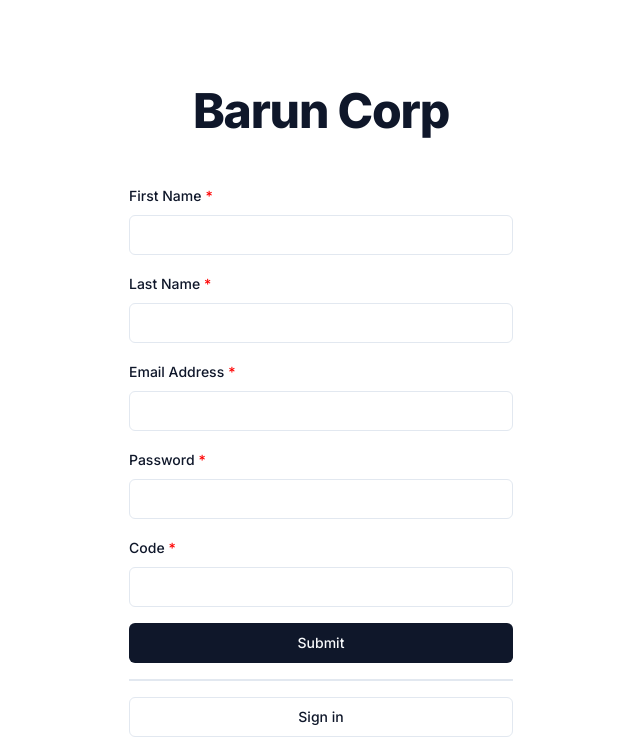
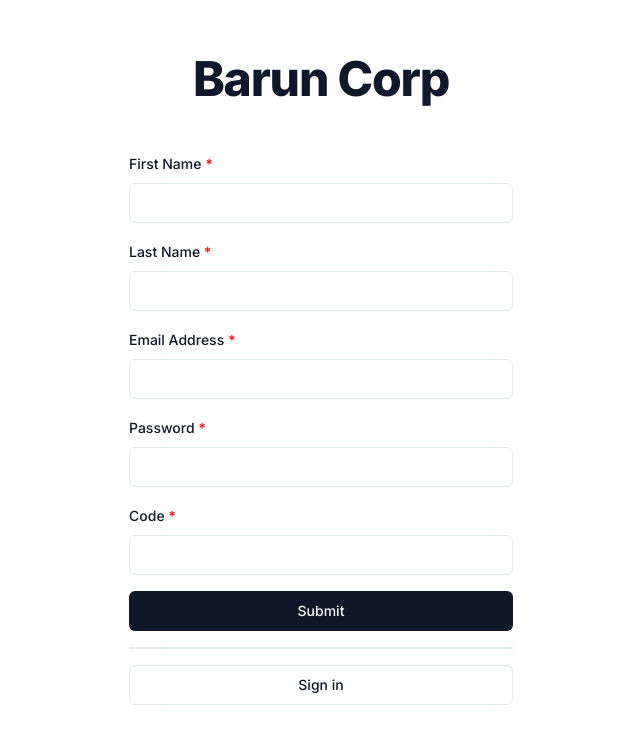
Before and after one commit to OJWareCompany/baruncorp-web, a Next.js app: page /signup in a window 1280 px wide. Shown: the part 105-842 px from the top of the page, without its empty margins (319-959 px from the left). After the commit the page ends 810 px from the top, so only its background shows below. Built offline with nearby package versions, Linux system fonts and the light colour scheme; no server answers.

Commit message:
🌈 style: modify margin of title

```diff
--- a/src/app/(auth)/layout.tsx
+++ b/src/app/(auth)/layout.tsx
@@ -12,7 +12,7 @@ export default async function AuthLayout({
   return (
     <>
       <main className="w-96 mx-auto flex flex-col justify-center">
-        <h1 className="h1 mb-12 mt-48 text-center">Barun Corp</h1>
+        <h1 className="h1 mb-12 mt-40 text-center">Barun Corp</h1>
         {children}
       </main>
     </>
```
